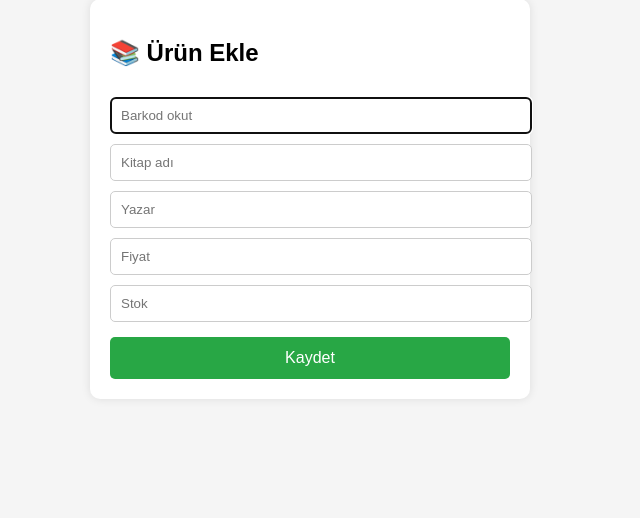
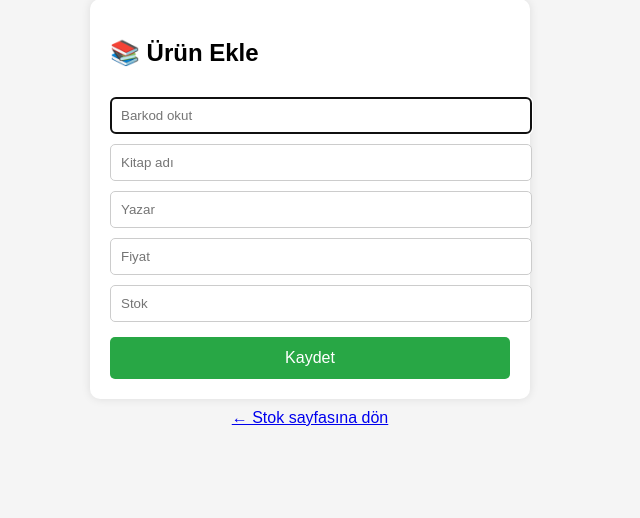
Before and after one commit to hasankucukali/kitap_sistem, a Python web app: template templates/ekle.html in a window 1280 px wide. Shown: the part 39-557 px from the top of the page, without its empty margins (330-970 px from the left). Run offline with Jinja, Linux system fonts and the light colour scheme; the template is opened without the code that fills it, so the values that code supplies are empty.

Commit message:
ekle.html

```diff
--- a/templates/ekle.html
+++ b/templates/ekle.html
@@ -68,6 +68,8 @@ document.getElementById("barkod").addEventListener("keydown", function(e) {
     }
 });
 </script>
-
+<a href="/stok" style="display:block;margin-top:10px;text-align:center;">
+    ← Stok sayfasına dön
+</a>
 </body>
 </html>
```
